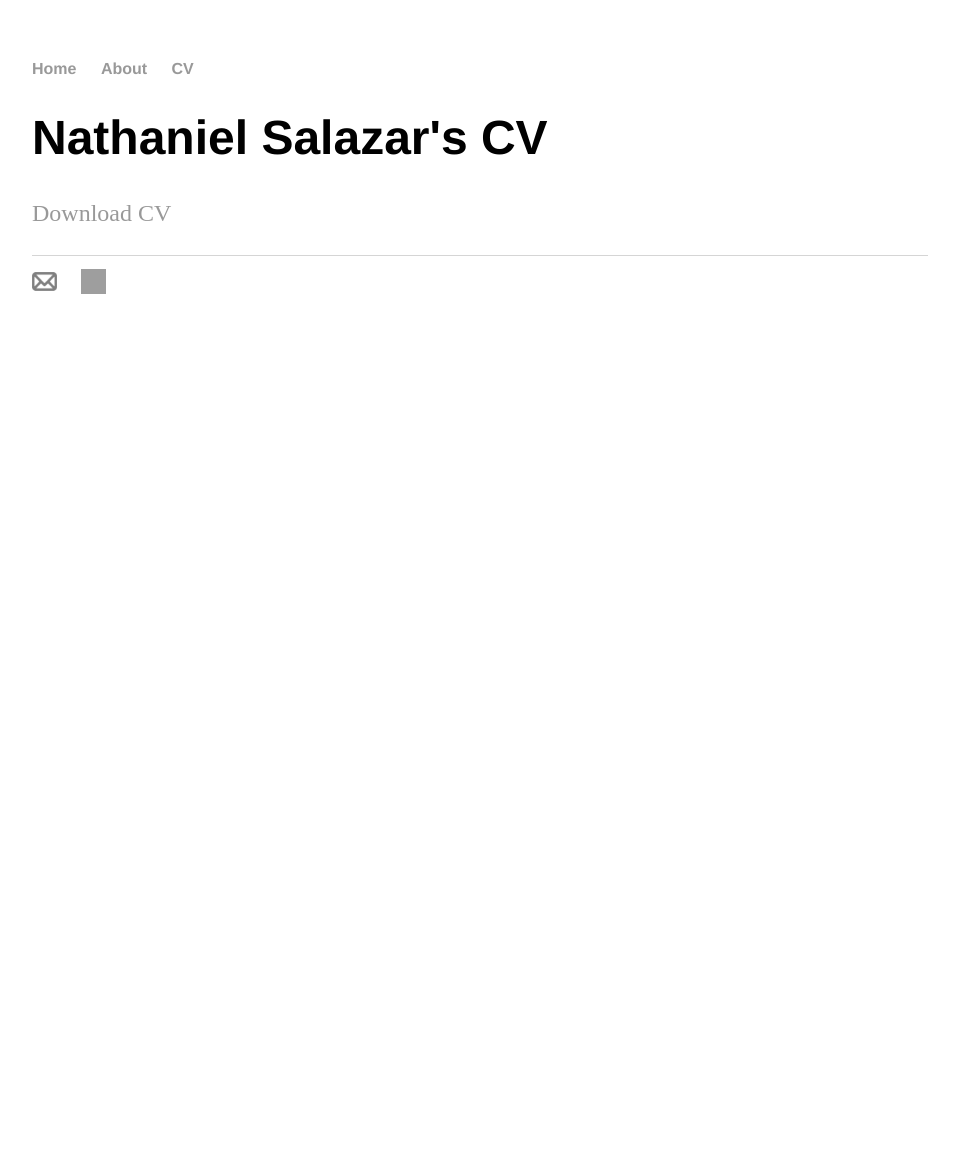
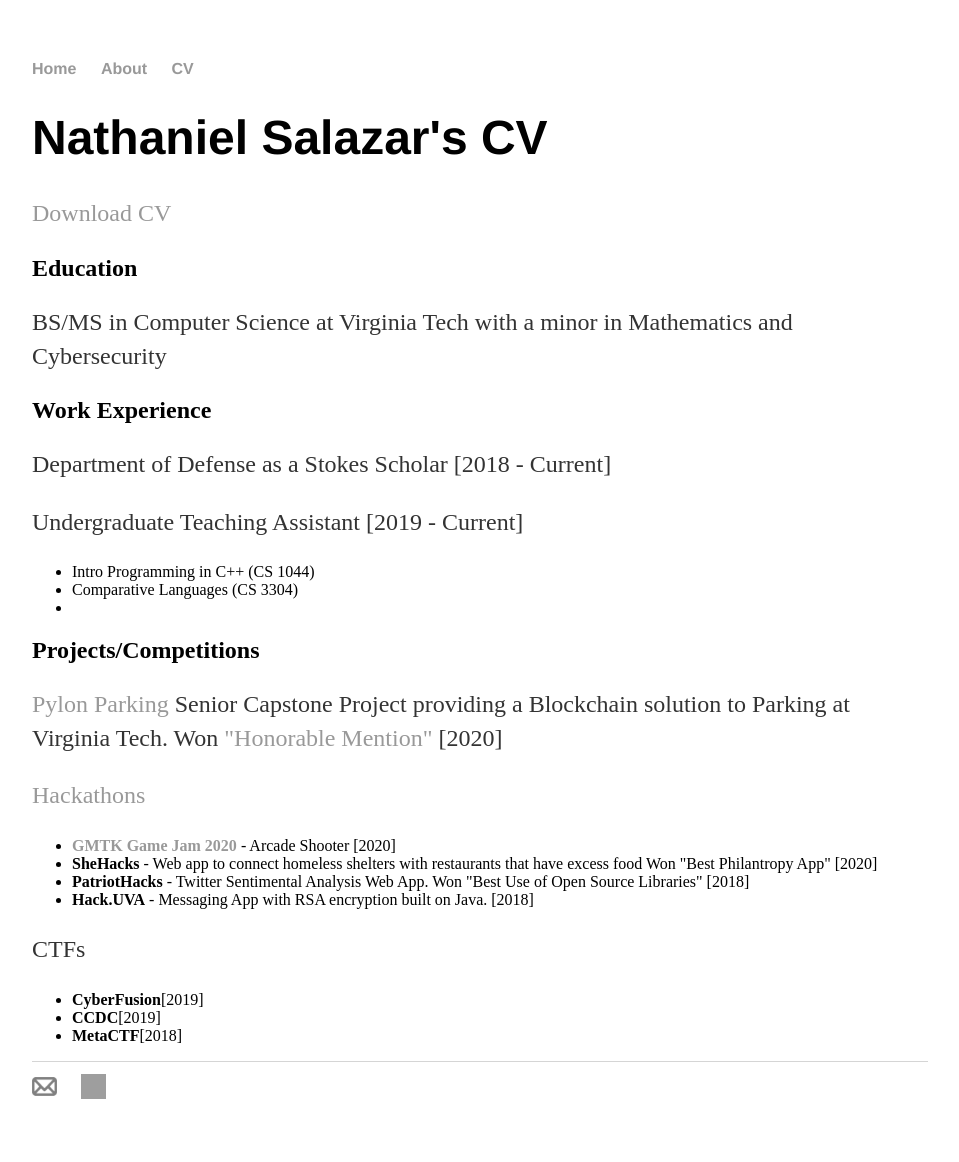
Before and after one commit to Nintendroid1/nintendroid1.github.io, a Jekyll site: the page built from cv/index.html, in a window 1280 px wide. Shown: the whole page, without its empty margins (160-1119 px from the left). Built offline with Jekyll 4.4.1, drawn with Linux system fonts in a browser that asks for light colours; before the commit the page ends 900 px from its top, so only the background shows below that; grey boxes are pictures that could not be loaded.

Commit message:
Update index.html

```diff
--- a/cv/index.html
+++ b/cv/index.html
@@ -3,4 +3,31 @@
 title: Nathaniel Salazar's CV
 ---
 	<h1>{{ page.title }}</h1>
-	<p><a href="/files/Salazar_Nathaniel_2020_website.pdf">Download CV</a></p>
+		<p><a href="/files/Salazar_Nathaniel_2020_website.pdf">Download CV</a></p>
+
+	<h2>Education</h2>
+		<p>BS/MS in Computer Science at Virginia Tech with a minor in Mathematics and Cybersecurity</p>
+
+	<h2>Work Experience</h2>
+		<p> Department of Defense as a Stokes Scholar [2018 - Current]</p>
+		<p> Undergraduate Teaching Assistant [2019 - Current]</p>
+		<ul>
+			<li> Intro Programming in C++ (CS 1044)</li>
+			<li> Comparative Languages (CS 3304) <li>
+		</ul>
+
+	<h2>Projects/Competitions</h2>
+		<p><a href="https://git.cs.vt.edu/nateg98/pylon-parking"> Pylon Parking </a> Senior Capstone Project providing a Blockchain solution to Parking at Virginia Tech. Won <a href="https://cs.vt.edu/blockchain/blockchain-challenge-winners-2020.html">"Honorable Mention"</a> [2020]</p>
+		<p><a href="https://devpost.com/Nintendroid1?ref_content=user-portfolio&ref_feature=portfolio&ref_medium=global-nav">Hackathons</a>
+		<ul>
+			<li><a href="https://gooserocketgames.itch.io/gumball-panic"><strong>GMTK Game Jam 2020</strong></a> - Arcade Shooter [2020]</li>
+			<li><strong>SheHacks</strong> - Web app to connect homeless shelters with restaurants that have excess food Won "Best Philantropy App" [2020] </li>
+			<li><strong>PatriotHacks</strong> - Twitter Sentimental Analysis Web App. Won "Best Use of Open Source Libraries" [2018]</li>
+			<li><strong>Hack.UVA</strong> - Messaging App with RSA encryption built on Java. [2018]
+		</ul>
+		<p>CTFs</p>
+		<ul>
+			<li><strong>CyberFusion</strong>[2019]</li>
+			<li><strong>CCDC</strong>[2019]</li>
+			<li><strong>MetaCTF</strong>[2018]</li>
+		</ul>
```
